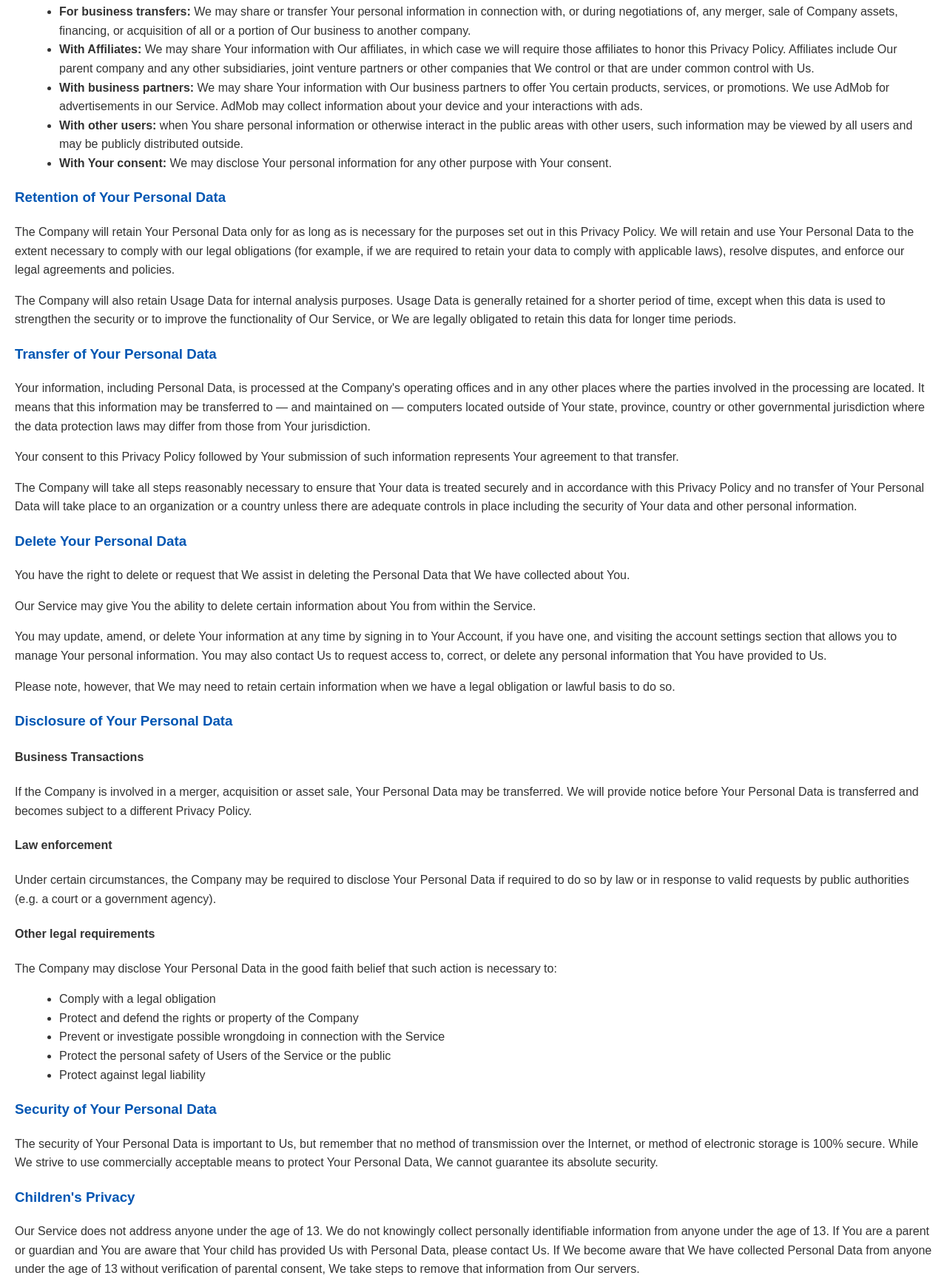
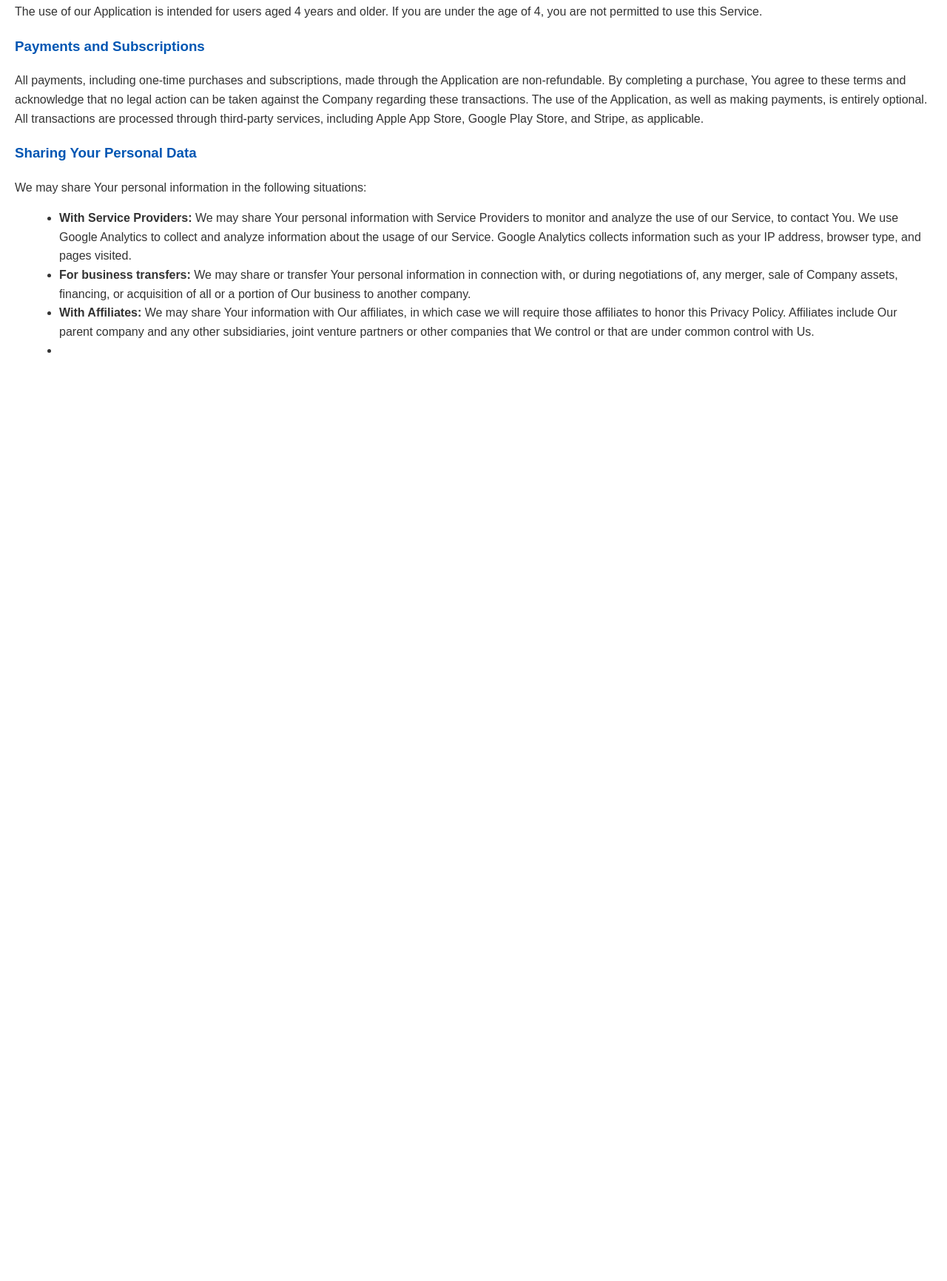
Before and after one commit to SandevSoftware/privacy-policy, a plain HTML site: page index.html in a window 1280 px wide. Shown: the part 2267-3999 px from the top of the page at 74% size. After the commit the page ends 2774 px from the top, so only its background shows below. Drawn offline with Linux system fonts and the light colour scheme.

Commit message:
Update index.html

```diff
--- a/index.html
+++ b/index.html
@@ -86,69 +86,19 @@
         <li>For other purposes: We may use Your information for other purposes, such as data analysis, identifying usage trends, determining the effectiveness of our promotional campaigns and to evaluate and improve our Service, products, services, marketing, and your experience.</li>
     </ul>
 
+    <h3>Disclaimer of Responsibility</h3>
+    <p>The Company is not responsible for the use or interpretation of the information provided through the Service by the user. It is the user's responsibility to use the information appropriately, and the Company shall not be liable for any actions taken by users based on the information transmitted through the Service.</p>
+
+    <h3>Age of Use</h3>
+    <p>The use of our Application is intended for users aged 4 years and older. If you are under the age of 4, you are not permitted to use this Service.</p>
+
+    <h3>Payments and Subscriptions</h3>
+    <p>All payments, including one-time purchases and subscriptions, made through the Application are non-refundable. By completing a purchase, You agree to these terms and acknowledge that no legal action can be taken against the Company regarding these transactions. The use of the Application, as well as making payments, is entirely optional. All transactions are processed through third-party services, including Apple App Store, Google Play Store, and Stripe, as applicable.</p>
+
     <h3>Sharing Your Personal Data</h3>
     <p>We may share Your personal information in the following situations:</p>
     <ul>
         <li><strong>With Service Providers:</strong> We may share Your personal information with Service Providers to monitor and analyze the use of our Service, to contact You. We use Google Analytics to collect and analyze information about the usage of our Service. Google Analytics collects information such as your IP address, browser type, and pages visited.</li>
         <li><strong>For business transfers:</strong> We may share or transfer Your personal information in connection with, or during negotiations of, any merger, sale of Company assets, financing, or acquisition of all or a portion of Our business to another company.</li>
         <li><strong>With Affiliates:</strong> We may share Your information with Our affiliates, in which case we will require those affiliates to honor this Privacy Policy. Affiliates include Our parent company and any other subsidiaries, joint venture partners or other companies that We control or that are under common control with Us.</li>
-        <li><strong>With business partners:</strong> We may share Your information with Our business partners to offer You certain products, services, or promotions. We use AdMob for advertisements in our Service. AdMob may collect information about your device and your interactions with ads.</li>
-        <li><strong>With other users:</strong> when You share personal information or otherwise interact in the public areas with other users, such information may be viewed by all users and may be publicly distributed outside.</li>
-        <li><strong>With Your consent:</strong> We may disclose Your personal information for any other purpose with Your consent.</li>
-    </ul>
-
-    <h3>Retention of Your Personal Data</h3>
-    <p>The Company will retain Your Personal Data only for as long as is necessary for the purposes set out in this Privacy Policy. We will retain and use Your Personal Data to the extent necessary to comply with our legal obligations (for example, if we are required to retain your data to comply with applicable laws), resolve disputes, and enforce our legal agreements and policies.</p>
-    <p>The Company will also retain Usage Data for internal analysis purposes. Usage Data is generally retained for a shorter period of time, except when this data is used to strengthen the security or to improve the functionality of Our Service, or We are legally obligated to retain this data for longer time periods.</p>
-
-    <h3>Transfer of Your Personal Data</h3>
-    <p>Your information, including Personal Data, is processed at the Company's operating offices and in any other places where the parties involved in the processing are located. It means that this information may be transferred to — and maintained on — computers located outside of Your state, province, country or other governmental jurisdiction where the data protection laws may differ from those from Your jurisdiction.</p>
-    <p>Your consent to this Privacy Policy followed by Your submission of such information represents Your agreement to that transfer.</p>
-    <p>The Company will take all steps reasonably necessary to ensure that Your data is treated securely and in accordance with this Privacy Policy and no transfer of Your Personal Data will take place to an organization or a country unless there are adequate controls in place including the security of Your data and other personal information.</p>
-
-    <h3>Delete Your Personal Data</h3>
-    <p>You have the right to delete or request that We assist in deleting the Personal Data that We have collected about You.</p>
-    <p>Our Service may give You the ability to delete certain information about You from within the Service.</p>
-    <p>You may update, amend, or delete Your information at any time by signing in to Your Account, if you have one, and visiting the account settings section that allows you to manage Your personal information. You may also contact Us to request access to, correct, or delete any personal information that You have provided to Us.</p>
-    <p>Please note, however, that We may need to retain certain information when we have a legal obligation or lawful basis to do so.</p>
-
-    <h3>Disclosure of Your Personal Data</h3>
-    <h4>Business Transactions</h4>
-    <p>If the Company is involved in a merger, acquisition or asset sale, Your Personal Data may be transferred. We will provide notice before Your Personal Data is transferred and becomes subject to a different Privacy Policy.</p>
-
-    <h4>Law enforcement</h4>
-    <p>Under certain circumstances, the Company may be required to disclose Your Personal Data if required to do so by law or in response to valid requests by public authorities (e.g. a court or a government agency).</p>
-
-    <h4>Other legal requirements</h4>
-    <p>The Company may disclose Your Personal Data in the good faith belief that such action is necessary to:</p>
-    <ul>
-        <li>Comply with a legal obligation</li>
-        <li>Protect and defend the rights or property of the Company</li>
-        <li>Prevent or investigate possible wrongdoing in connection with the Service</li>
-        <li>Protect the personal safety of Users of the Service or the public</li>
-        <li>Protect against legal liability</li>
-    </ul>
-
-    <h3>Security of Your Personal Data</h3>
-    <p>The security of Your Personal Data is important to Us, but remember that no method of transmission over the Internet, or method of electronic storage is 100% secure. While We strive to use commercially acceptable means to protect Your Personal Data, We cannot guarantee its absolute security.</p>
-
-    <h3>Children's Privacy</h3>
-    <p>Our Service does not address anyone under the age of 13. We do not knowingly collect personally identifiable information from anyone under the age of 13. If You are a parent or guardian and You are aware that Your child has provided Us with Personal Data, please contact Us. If We become aware that We have collected Personal Data from anyone under the age of 13 without verification of parental consent, We take steps to remove that information from Our servers.</p>
-    <p>If We need to rely on consent as a legal basis for processing Your information and Your country requires consent from a parent, We may require Your parent's consent before We collect and use that information.</p>
-
-    <h3>Links to Other Websites</h3>
-    <p>Our Service may contain links to other websites that are not operated by Us. If You click on a third-party link, You will be directed to that third party's site. We strongly advise You to review the Privacy Policy of every site You visit.</p>
-    <p>We have no control over and assume no responsibility for the content, privacy policies, or practices of any third-party sites or services.</p>
-
-    <h3>Changes to this Privacy Policy</h3>
-    <p>We may update Our Privacy Policy from time to time. We will notify You of any changes by posting the new Privacy Policy on this page.</p>
-    <p>We will let You know via email and/or a prominent notice on Our Service, prior to the change becoming effective and update the "Last updated" date at the top of this Privacy Policy.</p>
-    <p>You are advised to review this Privacy Policy periodically for any changes. Changes to this Privacy Policy are effective when they are posted on this page.</p>
-
-    <h3>Contact Us</h3>
-    <p>If you have any questions about this Privacy Policy, You can contact us:</p>
-    <ul>
-        <li>By visiting this page on our website: <a href="https://www.instagram.com/sandevsoftware/" target="_blank">https://www.instagram.com/sandevsoftware/</a></li>
-    </ul>
-    </body>
-    </html>
+        <li><strong>
```
